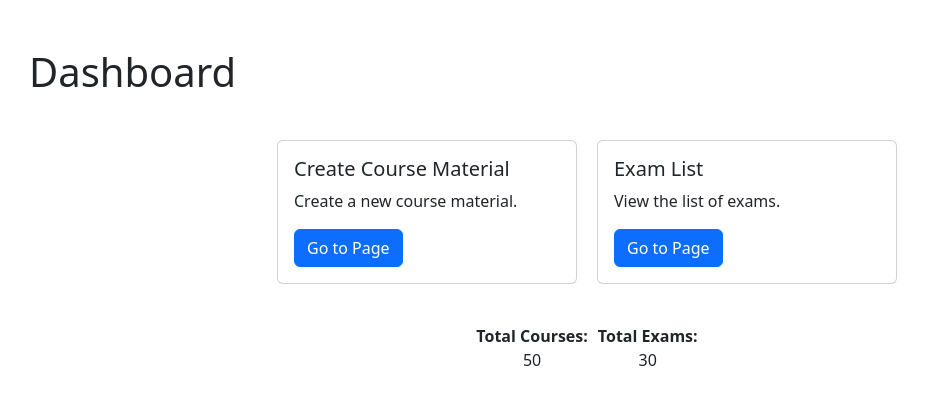
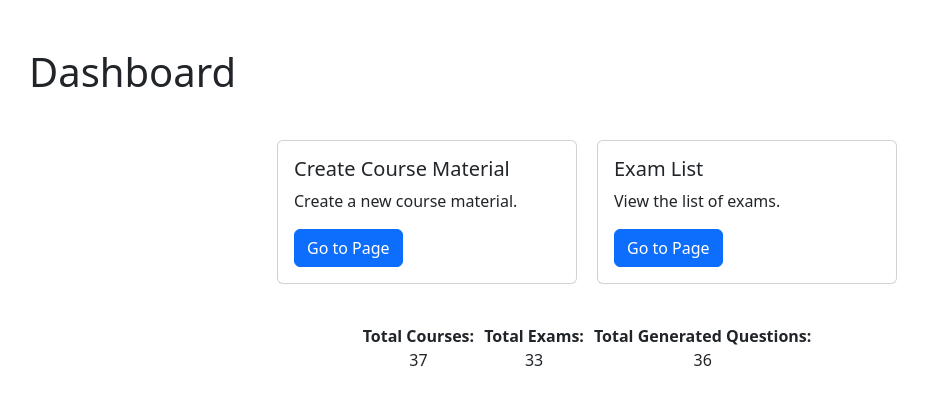
Before and after one commit to Douglas-sp/Automatic-Exam-Builder, a Django app: page / in a window 1280 px wide. Shown: the top 405 px of the page, without its empty margins (53-981 px from the left). Run offline with Django 4.2, Linux system fonts and the light colour scheme; a user stored in the database is signed in; data comes from the database, SQL or seed files in the repository; some libraries are stand-ins or nearby versions.

Commit message:
ch: bump new changes

```diff
--- a/core/views/dashboard.py
+++ b/core/views/dashboard.py
@@ -12,8 +12,8 @@ class DashboardView(LoginRequiredMixin, View):
     login_url = reverse_lazy('login')
 
     def get(self, request):
-        course_materials = CourseMaterial.objects.all()
-        exams = Exam.objects.all()
-        question_banks = QuestionBank.objects.all()
+        course_materials = CourseMaterial.objects.count()
+        exams = Exam.objects.count()
+        question_banks = QuestionBank.objects.count()
         return render(request, 'dashboard.html',
                       {'course_materials': course_materials, 'exams': exams, 'question_banks': question_banks})
--- a/templates/dashboard.html
+++ b/templates/dashboard.html
@@ -54,11 +54,15 @@
         <div class="stats-container">
             <div class="stat-item">
                 <span class="fw-bold">Total Courses:</span>
-                <span>50</span>
+                <span>{{ course_materials }}</span>
             </div>
             <div class="stat-item">
                 <span class="fw-bold">Total Exams:</span>
-                <span>30</span>
+                <span>{{ exams }}</span>
+            </div>
+            <div class="stat-item">
+                <span class="fw-bold">Total Generated Questions:</span>
+                <span>{{ question_banks }}</span>
             </div>
             <!-- Add more stats as needed -->
         </div>
```
